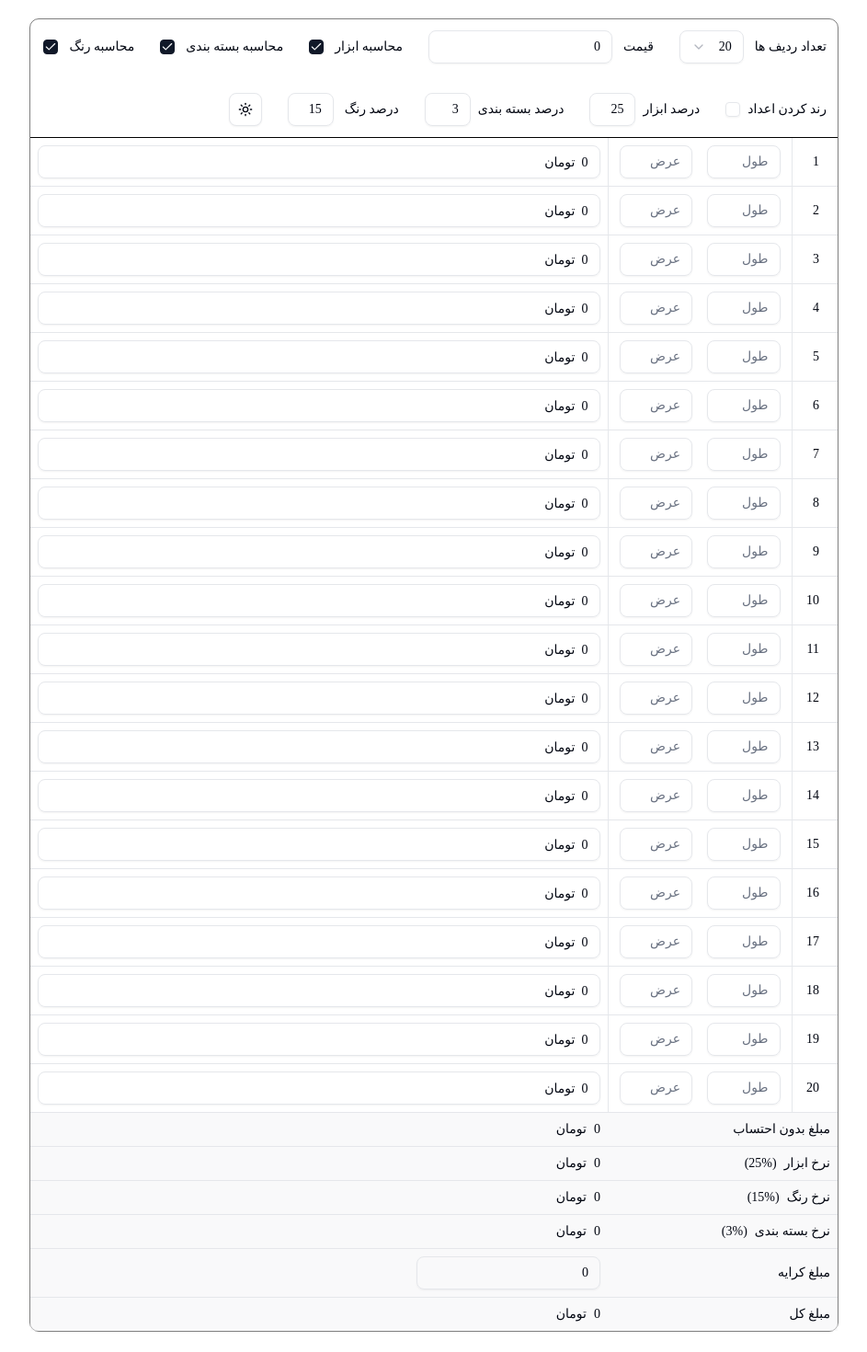
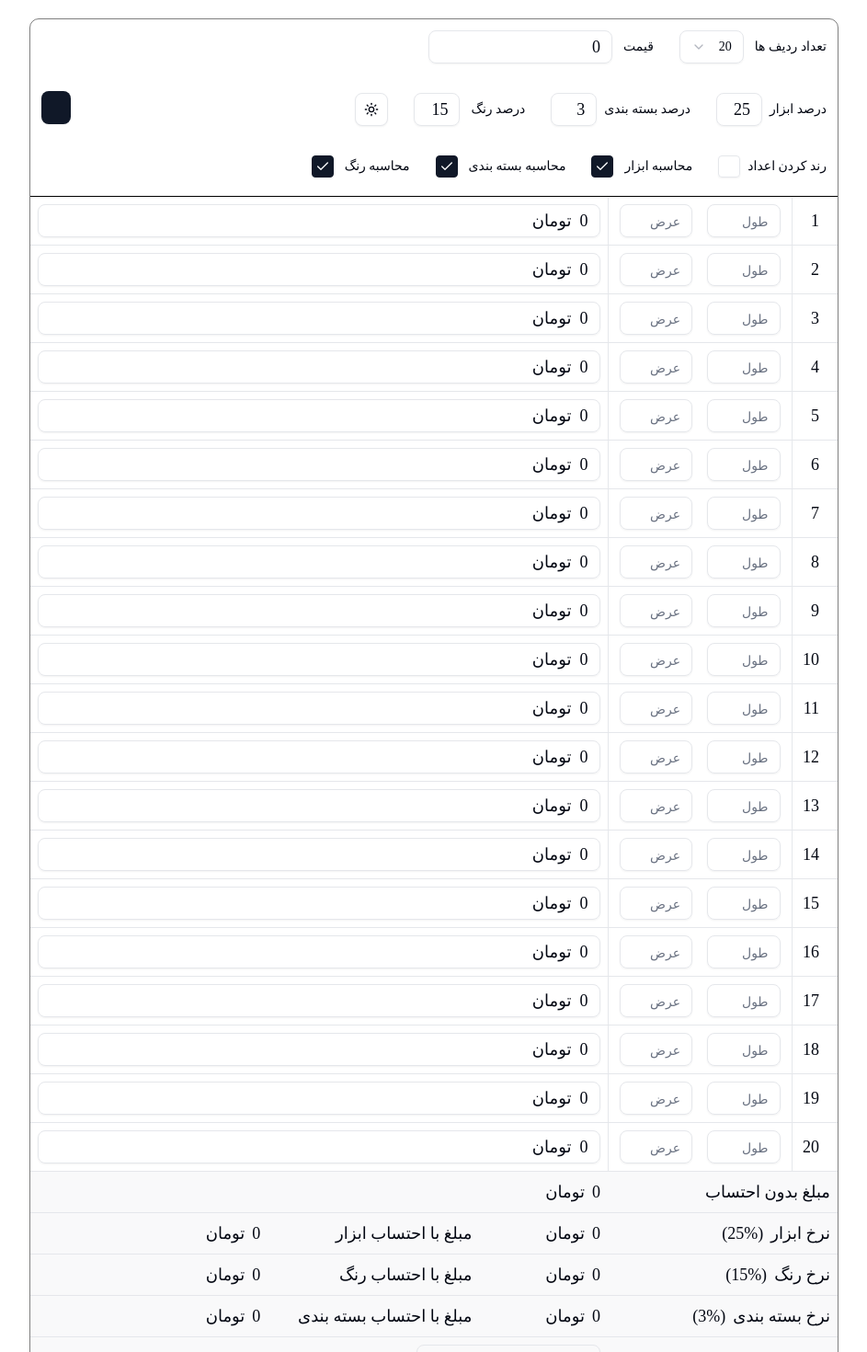
Before and after one commit to HoseinParvaresh/Invoice-project, a Next.js app: page / in a window 1280 px wide. Shown: the top 1470 px of the page at 92% size, without its empty margins (168-1111 px from the left). Built offline with nearby package versions, Linux system fonts and the light colour scheme; a web font is replaced by a local one.

Commit message:
add inputs and font size

```diff
--- a/src/components/ui/checkbox.jsx
+++ b/src/components/ui/checkbox.jsx
@@ -12,14 +12,14 @@ function Checkbox({
     <CheckboxPrimitive.Root
       data-slot="checkbox"
       className={cn(
-        "peer border-input dark:bg-input/30 data-[state=checked]:bg-primary data-[state=checked]:text-primary-foreground dark:data-[state=checked]:bg-primary data-[state=checked]:border-primary focus-visible:border-ring focus-visible:ring-ring/50 aria-invalid:ring-destructive/20 dark:aria-invalid:ring-destructive/40 aria-invalid:border-destructive size-4 shrink-0 rounded-[4px] border shadow-xs transition-shadow outline-none focus-visible:ring-[3px] disabled:cursor-not-allowed disabled:opacity-50",
+        "peer border-input dark:bg-input/30 data-[state=checked]:bg-primary data-[state=checked]:text-primary-foreground dark:data-[state=checked]:bg-primary data-[state=checked]:border-primary focus-visible:border-ring focus-visible:ring-ring/50 aria-invalid:ring-destructive/20 dark:aria-invalid:ring-destructive/40 aria-invalid:border-destructive size-6 shrink-0 rounded-[4px] border shadow-xs transition-shadow outline-none focus-visible:ring-[3px] disabled:cursor-not-allowed disabled:opacity-50",
         className
       )}
       {...props}>
       <CheckboxPrimitive.Indicator
         data-slot="checkbox-indicator"
         className="flex items-center justify-center text-current transition-none">
-        <CheckIcon className="size-3.5" />
+        <CheckIcon className="size-4" />
       </CheckboxPrimitive.Indicator>
     </CheckboxPrimitive.Root>
   );
--- a/src/pages/index.js
+++ b/src/pages/index.js
@@ -9,6 +9,7 @@ import { Checkbox } from "@/components/ui/checkbox"
 import { Select, SelectContent, SelectGroup, SelectItem, SelectTrigger, SelectValue } from "@/components/ui/select"
 import { ModeToggle } from "@/utility/ModeToggle";
 import { calculatePercent } from "@/utility/utilityFunction";
+import { Button } from "@/components/ui/button";
 
 export default function index() {
 
@@ -27,6 +28,8 @@ export default function index() {
   const [packaging, setPackaging] = useState(true)
   const [coloring, setColoring] = useState(true)
   const [tools, setTools] = useState(true)
+
+  const [fontSize, setFontsize] = useState("!text-lg")
 
 
   const [rows, setRows] = useState(
@@ -78,7 +81,9 @@ export default function index() {
   return (
     <div className="border border-black/50 dark:border-white/40 rounded-lg" dir="rtl">
       {/* top */}
-      <div className="p-3 border-b border-black dark:border-white/40 flex flex-col gap-8">
+      <div className="p-3 border-b border-black dark:border-white/40 flex justify-between items-center">
+        {/* right */}
+        <div className="flex flex-col gap-8">
           {/* top */}
           <div className="flex gap-7">
             {/* rows */}
@@ -105,7 +110,35 @@ export default function index() {
             {/* price */}
             <div className="flex gap-3 items-center">
               <Label htmlFor="price">قیمت</Label>
-            <Input name="price" onChange={(e) => setPrice(Number(e.target.value.replace(/,/g, '')))} value={formatNumber(price)} placeholder="قیمت" className="w-[200px]" />
+              <Input name="price" onChange={(e) => setPrice(Number(e.target.value.replace(/,/g, '')))} value={formatNumber(price)} placeholder="قیمت" className={`w-[200px] ${fontSize}`} />
+            </div>
+          </div>
+          {/* center */}
+          <div className="flex gap-7">
+            {/* tools percent */}
+            <div className="flex gap-2 items-center">
+              <Label htmlFor="toolsPercent">درصد ابزار</Label>
+              <Input name="toolsPercent" onChange={(e) => setToolsPercent(Number(e.target.value))} value={toolsPercent} placeholder="" className={`w-[50px] ${fontSize}`} />
+            </div>
+            {/* packing percent */}
+            <div className="flex gap-2 items-center">
+              <Label htmlFor="packingPercent">درصد بسته بندی</Label>
+              <Input name="packingPercent" onChange={(e) => setPackagingPercent(Number(e.target.value))} value={packagingPercent} placeholder="" className={`w-[50px] ${fontSize}`} />
+            </div>
+            {/* coloring percent */}
+            <div className="flex gap-3 items-center">
+              <Label htmlFor="colorPercent">درصد رنگ</Label>
+              <Input name="colorPercent" onChange={(e) => setColoringPercent(Number(e.target.value))} value={coloringPercent} placeholder="" className={`w-[50px] ${fontSize}`} />
+            </div>
+            {/* dark mode button */}
+            <ModeToggle />
+          </div>
+          {/* bottom */}
+          <div className="flex gap-7 mb-2">
+            {/* round */}
+            <div className="flex gap-2 items-center">
+              <Label htmlFor="round">رند کردن اعداد</Label>
+              <Checkbox onCheckedChange={(checked) => { return checked ? setRoundUp(true) : setRoundUp(false) }} name="round" id="terms-2" />
             </div>
             {/* tools */}
             <div className="flex gap-3 items-center">
@@ -123,30 +156,10 @@ export default function index() {
               <Checkbox checked={coloring} onCheckedChange={(checked) => setColoring(checked)} name="color" />
             </div>
           </div>
-        {/* bottom */}
-        <div className="flex gap-7">
-          {/* round */}
-          <div className="flex gap-2 items-center">
-            <Label htmlFor="round">رند کردن اعداد</Label>
-            <Checkbox onCheckedChange={(checked) => { return checked ? setRoundUp(true) : setRoundUp(false) }} name="round" id="terms-2" />
         </div>
-          {/* tools percent */}
-          <div className="flex gap-2 items-center">
-            <Label htmlFor="toolsPercent">درصد ابزار</Label>
-            <Input name="toolsPercent" onChange={(e) => setToolsPercent(Number(e.target.value))} value={toolsPercent} placeholder="" className="w-[50px]" />
-          </div>
-          {/* packing percent */}
-          <div className="flex gap-2 items-center">
-            <Label htmlFor="packingPercent">درصد بسته بندی</Label>
-            <Input name="packingPercent" onChange={(e) => setPackagingPercent(Number(e.target.value))} value={packagingPercent} placeholder="" className="w-[50px]" />
-          </div>
-          {/* coloring percent */}
-          <div className="flex gap-3 items-center">
-            <Label htmlFor="colorPercent">درصد رنگ</Label>
-            <Input name="colorPercent" onChange={(e) => setColoringPercent(Number(e.target.value))} value={coloringPercent} placeholder="" className="w-[50px]" />
-          </div>
-          {/* dark mode button */}
-          <ModeToggle/>
+        {/* left */}
+        <div>
+          <Button></Button>
         </div>
       </div>
       {/* center and bottom */}
@@ -154,16 +167,16 @@ export default function index() {
         <TableBody>
           {rows.map((row, index) => (
             <TableRow key={index}>
-              <TableCell className="w-[50px] border-l pr-5">{index + 1}</TableCell>
+              <TableCell className={`w-[50px] border-l pr-5 ${fontSize}`}>{index + 1}</TableCell>
 
               <TableCell className="w-[100px] pr-3">
-                <Input placeholder="طول" onChange={(e) => handleInputChange(index, 'height', e.target.value)} onBlur={(e) => roundUp ? handleInputChange(index, 'height', roundUpToNearestFive(e.target.value)) : handleInputChange(index, 'height', (e.target.value))} value={row.height} />
+                <Input className={`${fontSize} placeholder:text-sm`} placeholder="طول" onChange={(e) => handleInputChange(index, 'height', e.target.value)} onBlur={(e) => roundUp ? handleInputChange(index, 'height', roundUpToNearestFive(e.target.value)) : handleInputChange(index, 'height', (e.target.value))} value={row.height} />
               </TableCell>
               <TableCell className="w-[100px] border-l pl-3">
-                <Input placeholder="عرض" onChange={(e) => handleInputChange(index, 'width', e.target.value)} onBlur={(e) => roundUp ? handleInputChange(index, 'width', roundUpToNearestFive(e.target.value)) : handleInputChange(index, 'width', (e.target.value))} value={row.width} />
+                <Input className={`${fontSize} placeholder:text-sm`} placeholder="عرض" onChange={(e) => handleInputChange(index, 'width', e.target.value)} onBlur={(e) => roundUp ? handleInputChange(index, 'width', roundUpToNearestFive(e.target.value)) : handleInputChange(index, 'width', (e.target.value))} value={row.width} />
               </TableCell>
               <TableCell className="text-right">
-                <Input readOnly tabIndex={-1} placeholder="مبلغ" value={formatNumber(row.amount) + '  تومان'} />
+                <Input className={`${fontSize} placeholder:text-sm`} readOnly tabIndex={-1} placeholder="مبلغ" value={formatNumber(row.amount) + '  تومان'} />
               </TableCell>
             </TableRow>
           ))}
@@ -171,55 +184,79 @@ export default function index() {
         <TableFooter>
           {/* Amount excluding */}
           <TableRow>
-            <TableCell colSpan={3}>مبلغ بدون احتساب</TableCell>
-            <TableCell className="text-right">
+            <TableCell className={`${fontSize}`} colSpan={3}>مبلغ بدون احتساب</TableCell>
+            <TableCell className={`text-right ${fontSize}`}>
               {formatNumber(totalPrice(rows))}
               <span className="mr-2">تومان</span>
             </TableCell>
           </TableRow>
           {/* Amount including tools */}
           <TableRow className={`${tools ? 'span' : 'hidden'}`}>
-            <TableCell colSpan={3}>
+            <TableCell className={`${fontSize}`} colSpan={3}>
               نرخ ابزار
               <span className="mr-2">(%{toolsPercent})</span>
             </TableCell>
-            <TableCell className="text-right">
-              {/* {addPercentage(totalPrice(rows), toolsPercent)} */}
-              {calculatePercent(totalPrice(rows),toolsPercent)}
+            <TableCell className={`text-right flex gap-20 ${fontSize}`}>
+              <div>
+                {calculatePercent(totalPrice(rows), toolsPercent)}
                 <span className="mr-2">تومان</span>
+              </div>
+              <div className="flex">
+                <p className="w-[230px]">مبلغ با احتساب ابزار</p>
+                <div>
+                  {addPercentage(totalPrice(rows), toolsPercent)}
+                  <span className="mr-2">تومان</span>
+                </div>
+              </div>
             </TableCell>
           </TableRow>
           {/* Amount including coloring */}
           <TableRow className={`${coloring ? 'span' : 'hidden'}`}>
-            <TableCell colSpan={3}>
+            <TableCell className={`${fontSize}`} colSpan={3}>
               نرخ رنگ
               <span className="mr-2">(%{coloringPercent})</span>
             </TableCell>
-            <TableCell className="text-right">
-              {/* {addPercentage(totalPrice(rows), coloringPercent)} */}
-              {calculatePercent(totalPrice(rows),coloringPercent)}
+            <TableCell className={`text-right flex gap-20 ${fontSize}`}>
+              <div>
+                {calculatePercent(totalPrice(rows), coloringPercent)}
                 <span className="mr-2">تومان</span>
+              </div>
+              <div className="flex">
+                <p className="w-[230px]">مبلغ با احتساب رنگ</p>
+                <div>
+                  {addPercentage(totalPrice(rows), coloringPercent)}
+                  <span className="mr-2">تومان</span>
+                </div>
+              </div>
             </TableCell>
           </TableRow>
           {/* Amount including packing */}
           <TableRow className={`${packaging ? 'span' : 'hidden'}`}>
-            <TableCell colSpan={3}>
+            <TableCell className={`${fontSize}`} colSpan={3}>
               نرخ بسته بندی
               <span className="mr-2">(%{packagingPercent})</span>
             </TableCell>
-            <TableCell className="text-right">
-              {/* {addPercentage(totalPrice(rows), packagingPercent)} */}
-              {calculatePercent(totalPrice(rows),packagingPercent)}
+            <TableCell className={`text-right flex gap-20 ${fontSize}`}>
+              <div>
+                {calculatePercent(totalPrice(rows), packagingPercent)}
                 <span className="mr-2">تومان</span>
+              </div>
+              <div className="flex">
+                <p className="w-[230px]">مبلغ با احتساب بسته بندی</p>
+                <div>
+                  {addPercentage(totalPrice(rows), packagingPercent)}
+                  <span className="mr-2">تومان</span>
+                </div>
+              </div>
             </TableCell>
           </TableRow>
           {/* Rent Amount */}
           <TableRow>
-            <TableCell colSpan={3}>
+            <TableCell className={`${fontSize}`} colSpan={3}>
               مبلغ کرایه
             </TableCell>
             <TableCell className="text-right">
-              <Input name="rent" onChange={(e) => setRent(Number(e.target.value.replace(/,/g, '')))} value={formatNumber(rent)} placeholder="کرایه" className="w-[200px]" />
+              <Input name="rent" onChange={(e) => setRent(Number(e.target.value.replace(/,/g, '')))} value={formatNumber(rent)} placeholder="کرایه" className={`w-[200px] ${fontSize}`} />
             </TableCell>
           </TableRow>
           {/* total Amount */}
```
Lines whose indentation alone changed are shown as unchanged.
